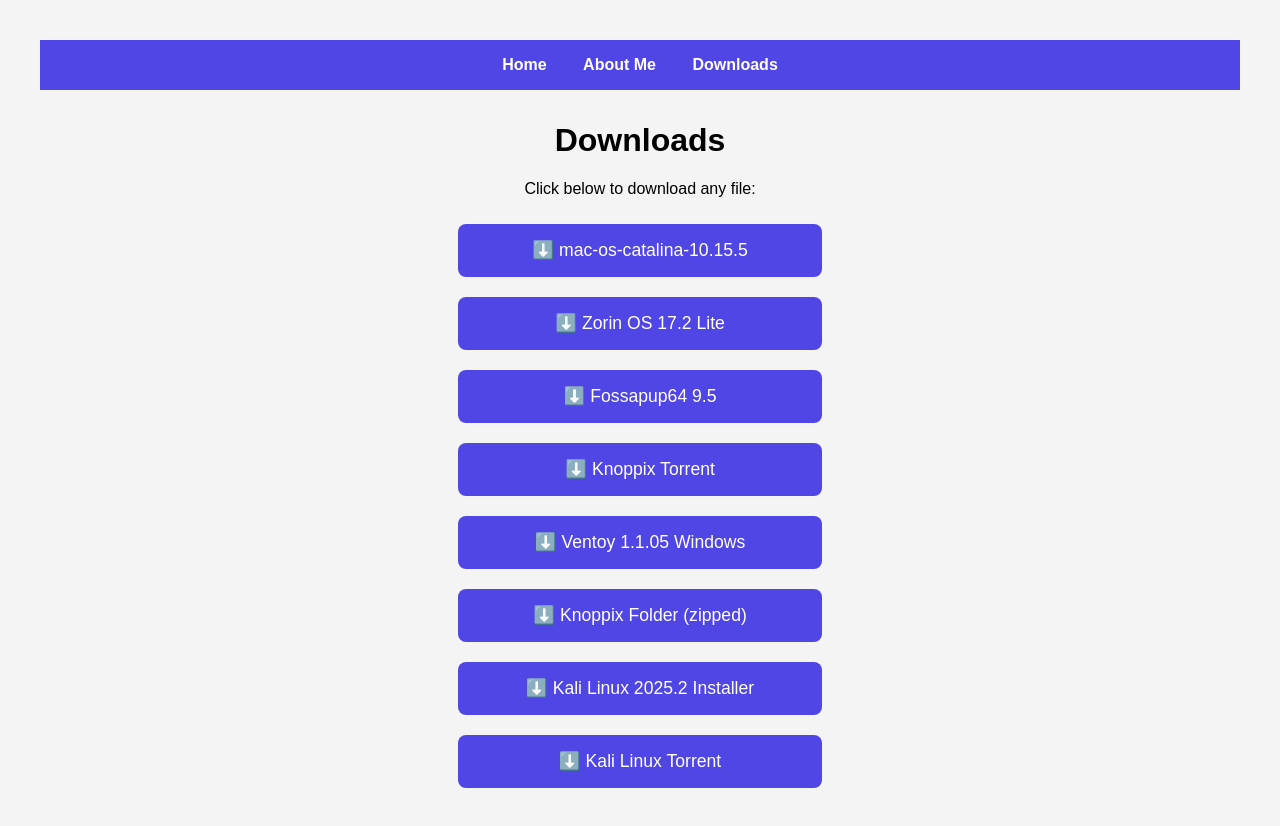
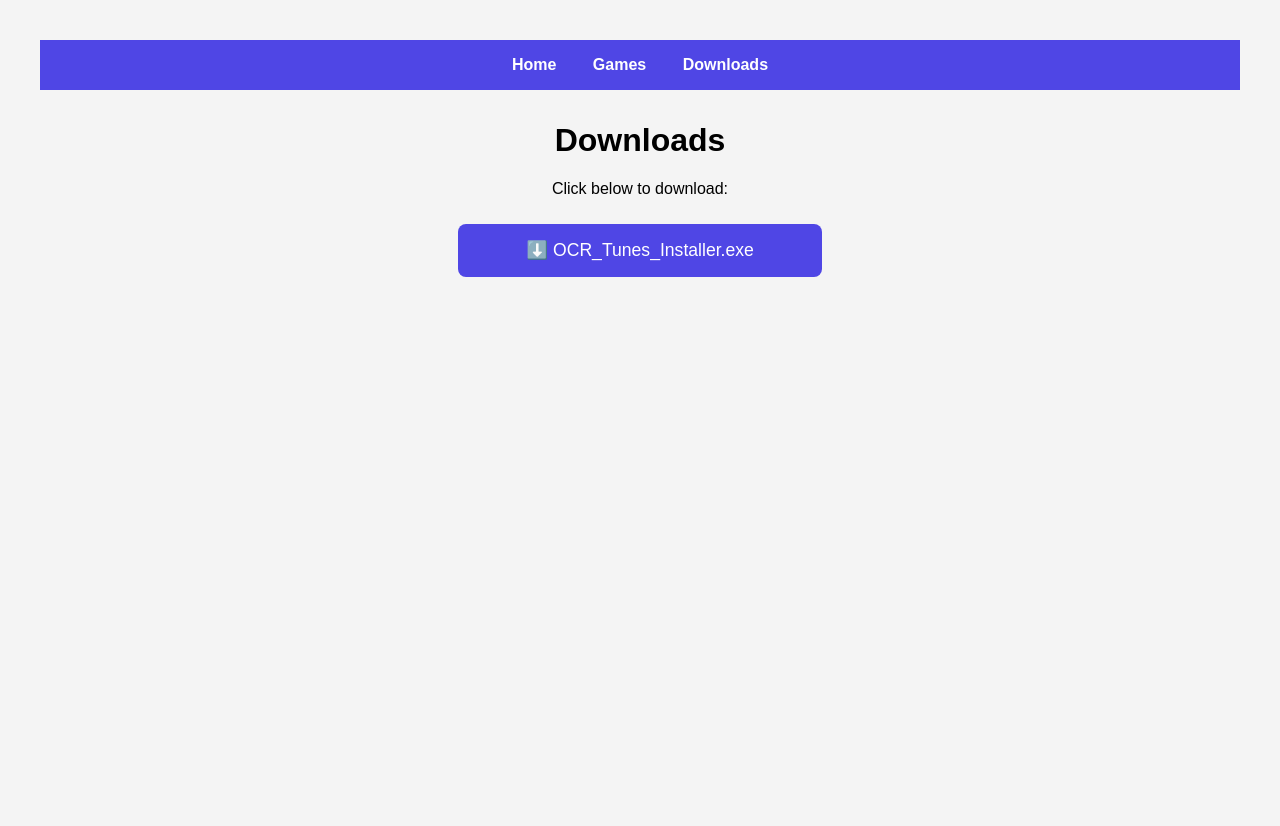
Before and after one commit to Coderno007Lab/Coderno007Lab.github.io, a plain HTML site: page downloads.html in a window 1280 px wide. After the commit the page ends 800 px from the top, so only its background shows below. Drawn offline with Linux system fonts and the light colour scheme.

Commit message:
Update downloads.html

```diff
--- a/downloads.html
+++ b/downloads.html
@@ -14,7 +14,6 @@
     nav {
       background-color: #4f46e5;
       padding: 1rem;
-      text-align: center;
       margin-bottom: 2rem;
     }
     nav a {
@@ -46,21 +45,14 @@
 
 <nav>
   <a href="index.html">Home</a>
-  <a href="about.html">About Me</a>
+  <a href="games.html">Games</a>
   <a href="downloads.html">Downloads</a>
 </nav>
 
 <h1>Downloads</h1>
-<p>Click below to download any file:</p>
+<p>Click below to download:</p>
 
-<a href="mac-os-catalina-10.15.5-19-f-101_202302" download class="download-btn">⬇️ mac-os-catalina-10.15.5</a><br />
-<a href="Zorin-OS-17.2-Lite-64-bit.iso" download class="download-btn">⬇️ Zorin OS 17.2 Lite</a><br />
-<a href="fossapup64-9.5.iso" download class="download-btn">⬇️ Fossapup64 9.5</a><br />
-<a href="KNOPPIX_V9.1CD-2021-01-25-DE.torrent" download class="download-btn">⬇️ Knoppix Torrent</a><br />
-<a href="ventoy-1.1.05-windows" download class="download-btn">⬇️ Ventoy 1.1.05 Windows</a><br />
-<a href="KNOPPIX_V9.1CD-2021-01-25-DE.zip" download class="download-btn">⬇️ Knoppix Folder (zipped)</a><br />
-<a href="kali-linux-2025.2-installer-amd64.iso" download class="download-btn">⬇️ Kali Linux 2025.2 Installer</a><br />
-<a href="kali-linux-2025.2-installer-amd64.iso.torrent" download class="download-btn">⬇️ Kali Linux Torrent</a><br />
+<a href="OCR_Tunes_Installer.exe" download class="download-btn">⬇️ OCR_Tunes_Installer.exe</a>
 
 </body>
 </html>
```
